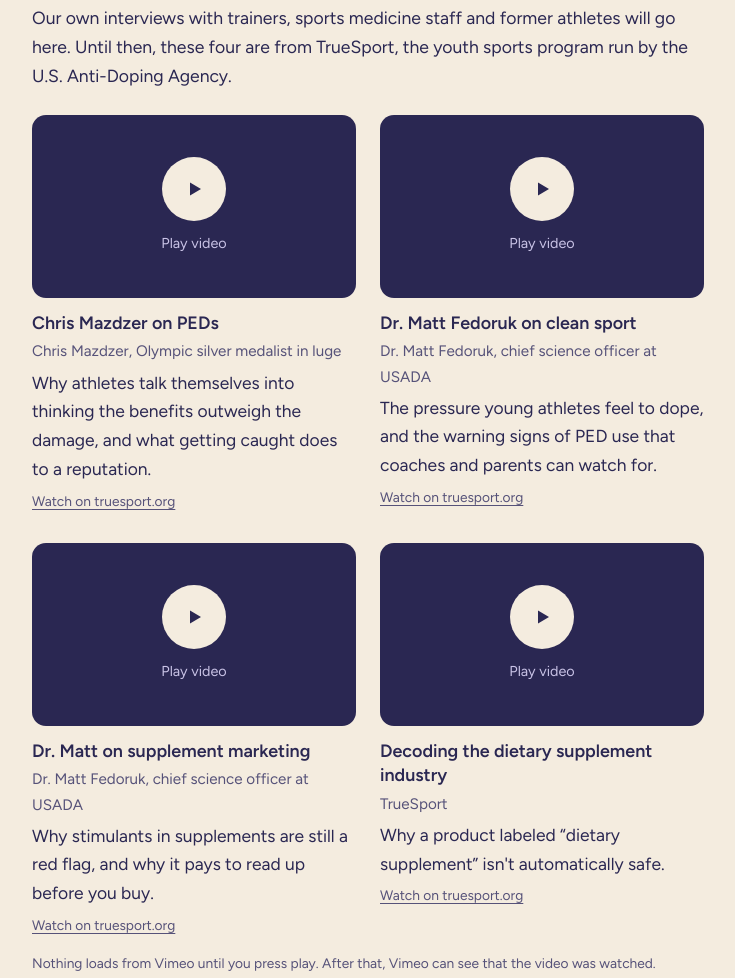
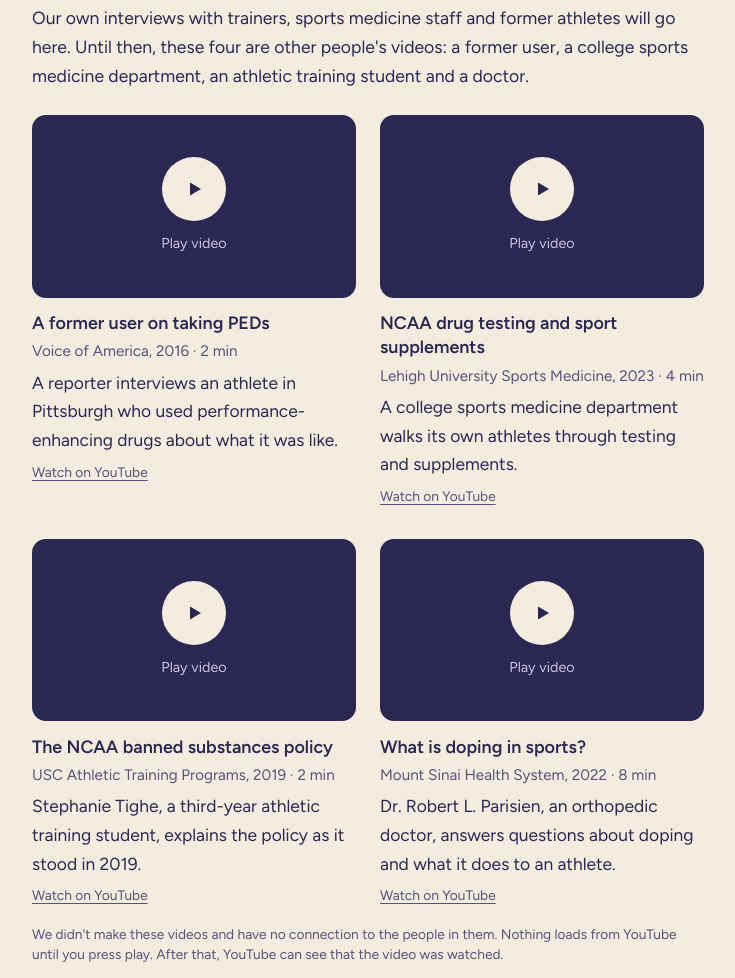
Before and after one commit to drewthedude24/off-the-record, a plain HTML site: page program.html in a window 1280 px wide. Shown: the part 1902-2880 px from the top of the page, without its empty margins (272-1007 px from the left). Drawn offline with Linux system fonts and the light colour scheme.

Commit message:
Use YouTube videos that allow embedding
Co-Authored-By: Claude Fable 5.2 <noreply@anthropic.com>
Claude-Session: https://claude.ai/code/session_0199sfMecEr5ZuUuRPTXYD3r

```diff
--- a/program.html
+++ b/program.html
@@ -205,38 +205,38 @@ footer p{margin-top:.8rem}
 
 <section class="wrap" id="interviews">
   <h2>Interviews</h2>
-  <p class="lede">Our own interviews with trainers, sports medicine staff and former athletes will go here. Until then, these four are from TrueSport, the youth sports program run by the U.S. Anti-Doping Agency.</p>
+  <p class="lede">Our own interviews with trainers, sports medicine staff and former athletes will go here. Until then, these four are other people's videos: a former user, a college sports medicine department, an athletic training student and a doctor.</p>
   <ul class="videos">
     <li class="vid">
-      <div class="frame"><button class="play" type="button" data-host="vimeo" data-id="793157004" data-title="Chris Mazdzer on PEDs"><i><svg width="22" height="22" viewBox="0 0 22 22" fill="currentColor" aria-hidden="true"><path d="M7 4.5v13l11-6.5z"/></svg></i><span>Play video</span><span class="vh">: Chris Mazdzer on PEDs</span></button></div>
-      <h3>Chris Mazdzer on PEDs</h3>
-      <p class="who">Chris Mazdzer, Olympic silver medalist in luge</p>
-      <p>Why athletes talk themselves into thinking the benefits outweigh the damage, and what getting caught does to a reputation.</p>
-      <p class="src"><a href="https://truesport.org/video/chris-mazdzer-on-peds/">Watch on truesport.org</a></p>
+      <div class="frame"><button class="play" type="button" data-host="youtube" data-id="f1CuVe7m7aU" data-title="A former user on taking PEDs"><i><svg width="22" height="22" viewBox="0 0 22 22" fill="currentColor" aria-hidden="true"><path d="M7 4.5v13l11-6.5z"/></svg></i><span>Play video</span><span class="vh">: A former user on taking PEDs</span></button></div>
+      <h3>A former user on taking PEDs</h3>
+      <p class="who">Voice of America, 2016 &middot; 2 min</p>
+      <p>A reporter interviews an athlete in Pittsburgh who used performance-enhancing drugs about what it was like.</p>
+      <p class="src"><a href="https://www.youtube.com/watch?v=f1CuVe7m7aU">Watch on YouTube</a></p>
     </li>
     <li class="vid">
-      <div class="frame"><button class="play" type="button" data-host="vimeo" data-id="385133863" data-title="Dr. Matt Fedoruk on clean sport"><i><svg width="22" height="22" viewBox="0 0 22 22" fill="currentColor" aria-hidden="true"><path d="M7 4.5v13l11-6.5z"/></svg></i><span>Play video</span><span class="vh">: Dr. Matt Fedoruk on clean sport</span></button></div>
-      <h3>Dr. Matt Fedoruk on clean sport</h3>
-      <p class="who">Dr. Matt Fedoruk, chief science officer at USADA</p>
-      <p>The pressure young athletes feel to dope, and the warning signs of PED use that coaches and parents can watch for.</p>
-      <p class="src"><a href="https://truesport.org/video/expert-series-dr-matt-fedoruk-on-clean-sport/">Watch on truesport.org</a></p>
+      <div class="frame"><button class="play" type="button" data-host="youtube" data-id="f60j5UWqfTk" data-title="NCAA drug testing and sport supplements"><i><svg width="22" height="22" viewBox="0 0 22 22" fill="currentColor" aria-hidden="true"><path d="M7 4.5v13l11-6.5z"/></svg></i><span>Play video</span><span class="vh">: NCAA drug testing and sport supplements</span></button></div>
+      <h3>NCAA drug testing and sport supplements</h3>
+      <p class="who">Lehigh University Sports Medicine, 2023 &middot; 4 min</p>
+      <p>A college sports medicine department walks its own athletes through testing and supplements.</p>
+      <p class="src"><a href="https://www.youtube.com/watch?v=f60j5UWqfTk">Watch on YouTube</a></p>
     </li>
     <li class="vid">
-      <div class="frame"><button class="play" type="button" data-host="vimeo" data-id="329205040" data-title="Dr. Matt on supplement marketing"><i><svg width="22" height="22" viewBox="0 0 22 22" fill="currentColor" aria-hidden="true"><path d="M7 4.5v13l11-6.5z"/></svg></i><span>Play video</span><span class="vh">: Dr. Matt on supplement marketing</span></button></div>
-      <h3>Dr. Matt on supplement marketing</h3>
-      <p class="who">Dr. Matt Fedoruk, chief science officer at USADA</p>
-      <p>Why stimulants in supplements are still a red flag, and why it pays to read up before you buy.</p>
-      <p class="src"><a href="https://truesport.org/video/expert-series-dr-matt-on-supplements/">Watch on truesport.org</a></p>
+      <div class="frame"><button class="play" type="button" data-host="youtube" data-id="Iflry5W1QWI" data-title="The NCAA banned substances policy"><i><svg width="22" height="22" viewBox="0 0 22 22" fill="currentColor" aria-hidden="true"><path d="M7 4.5v13l11-6.5z"/></svg></i><span>Play video</span><span class="vh">: The NCAA banned substances policy</span></button></div>
+      <h3>The NCAA banned substances policy</h3>
+      <p class="who">USC Athletic Training Programs, 2019 &middot; 2 min</p>
+      <p>Stephanie Tighe, a third-year athletic training student, explains the policy as it stood in 2019.</p>
+      <p class="src"><a href="https://www.youtube.com/watch?v=Iflry5W1QWI">Watch on YouTube</a></p>
     </li>
     <li class="vid">
-      <div class="frame"><button class="play" type="button" data-host="vimeo" data-id="337349839" data-title="Decoding the dietary supplement industry"><i><svg width="22" height="22" viewBox="0 0 22 22" fill="currentColor" aria-hidden="true"><path d="M7 4.5v13l11-6.5z"/></svg></i><span>Play video</span><span class="vh">: Decoding the dietary supplement industry</span></button></div>
-      <h3>Decoding the dietary supplement industry</h3>
-      <p class="who">TrueSport</p>
-      <p>Why a product labeled &ldquo;dietary supplement&rdquo; isn't automatically safe.</p>
-      <p class="src"><a href="https://truesport.org/video/decoding-the-dietary-supplement-industry/">Watch on truesport.org</a></p>
+      <div class="frame"><button class="play" type="button" data-host="youtube" data-id="qscWqUhYnx0" data-title="What is doping in sports?"><i><svg width="22" height="22" viewBox="0 0 22 22" fill="currentColor" aria-hidden="true"><path d="M7 4.5v13l11-6.5z"/></svg></i><span>Play video</span><span class="vh">: What is doping in sports?</span></button></div>
+      <h3>What is doping in sports?</h3>
+      <p class="who">Mount Sinai Health System, 2022 &middot; 8 min</p>
+      <p>Dr. Robert L. Parisien, an orthopedic doctor, answers questions about doping and what it does to an athlete.</p>
+      <p class="src"><a href="https://www.youtube.com/watch?v=qscWqUhYnx0">Watch on YouTube</a></p>
     </li>
   </ul>
-  <p class="src">Nothing loads from Vimeo until you press play. After that, Vimeo can see that the video was watched.</p>
+  <p class="src">We didn't make these videos and have no connection to the people in them. Nothing loads from YouTube until you press play. After that, YouTube can see that the video was watched.</p>
 </section>
 
 <section class="wrap" id="coaches">
```
